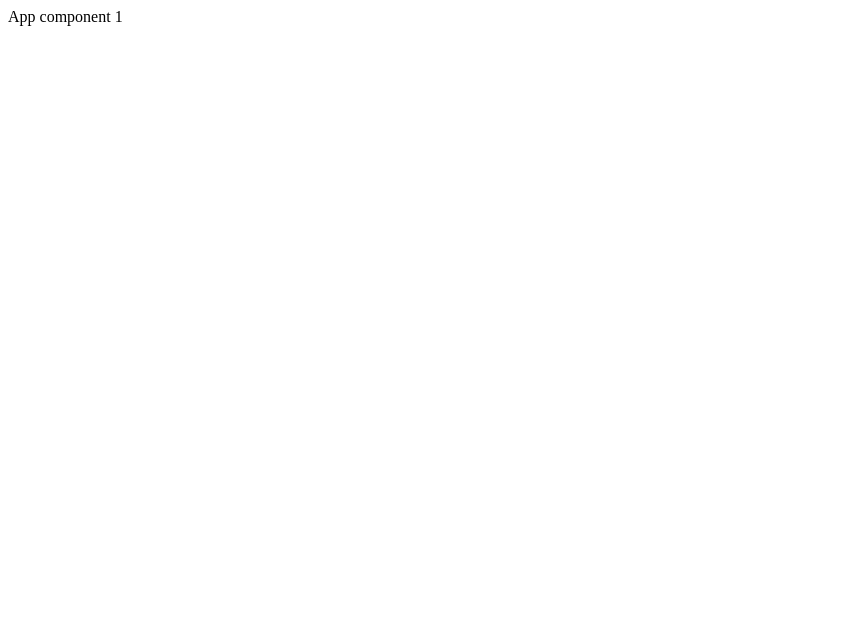
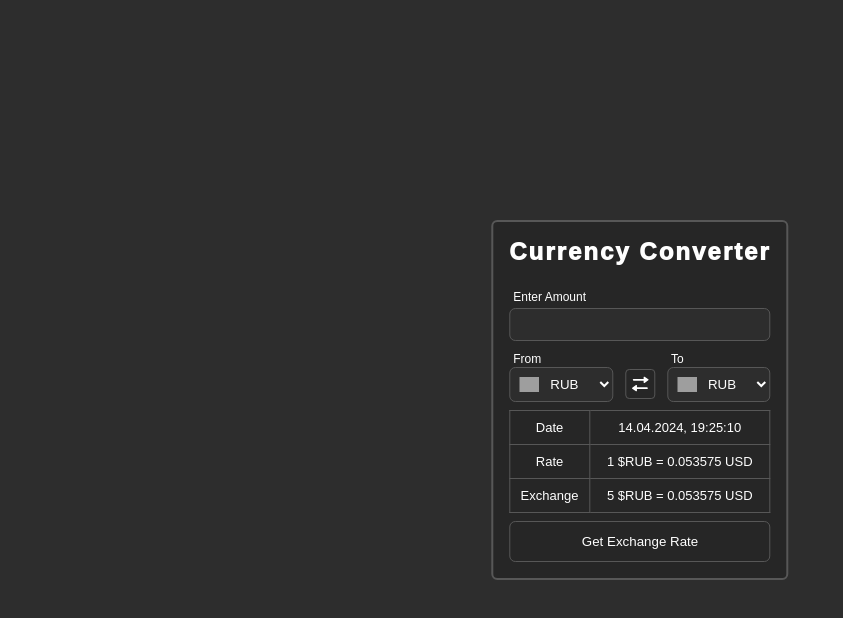
Before and after one commit to diplomatgmg/currency-converter, a React (Create React App) app: page / in a window 1280 px wide. Shown: the top 618 px of the page, without its empty margins (0-843 px from the left). Built offline with nearby package versions, Linux system fonts and the light colour scheme; grey boxes are pictures that could not be loaded.

Commit message:
Добавлена верстка

```diff
--- a/src/App.tsx
+++ b/src/App.tsx
@@ -1,10 +1,72 @@
 import React from 'react'
+import './assets/style/style.scss'
+import SwapSvg from './assets/svg/swap.svg'
 
 const App = (): React.ReactElement => {
   return (
-    <div>
-      App component 1
+    <div className="converter">
+      <h1 className="converter__title">Currency Converter</h1>
+      <form className="converter__form">
+        <label className="converter__label">
+          <span className="converter__label-text">Enter Amount</span>
+          <input type="number" className="converter__input"/>
+        </label>
+
+        <div className="converter__conversion">
+          <div className="converter__from">
+            <span className="converter__label-text">From</span>
+            <div className="converter__select-wrapper">
+              <img src="https://flagcdn.com/48x36/us.png" alt="" className="converter__flag"/>
+              <label className="converter__select-label">
+                <select className="converter__select">
+                  <option value="RUB">RUB</option>
+                  <option value="USD">USD</option>
+                  <option value="RUB">EUR</option>
+                </select>
+              </label>
+            </div>
+          </div>
+
+          <div className="converter__reverse">
+            <img src={SwapSvg} alt=""/>
+          </div>
+
+          <div className="converter__to">
+            <span className="converter__label-text">To</span>
+            <div className="converter__select-wrapper">
+              <img src="https://flagcdn.com/48x36/us.png" alt="" className="converter__flag"/>
+              <label className="converter__select-label">
+                <select className="converter__select">
+                  <option value="RUB">RUB</option>
+                  <option value="USD">USD</option>
+                  <option value="RUB">EUR</option>
+                </select>
+              </label>
+            </div>
+          </div>
+        </div>
+
+        <table className="converter__table">
+          <tbody>
+          <tr>
+            <td>Date</td>
+            <td>14.04.2024, 19:25:10</td>
+          </tr>
+          <tr>
+            <td>Rate</td>
+            <td>1 $RUB = 0.053575 USD</td>
+          </tr>
+          <tr>
+            <td>Exchange</td>
+            <td>5 $RUB = 0.053575 USD</td>
+          </tr>
+          </tbody>
+        </table>
+
+        <button type="submit" className="converter__submit">Get Exchange Rate</button>
+      </form>
     </div>
+
   )
 }
 
--- /dev/null
+++ b/src/assets/style/style.scss
@@ -0,0 +1,184 @@
+$background: #262626;
+$background-second: #2d2d2d;
+$border-color: #575757;
+
+body {
+  font-family: sans-serif;
+
+  color: #fff;
+  background-color: $background-second;
+}
+
+.converter {
+  position: absolute;
+  top: 50%;
+  left: 50%;
+
+  display: flex;
+  align-items: center;
+  flex-direction: column;
+  justify-content: center;
+
+  width: fit-content;
+  padding: 16px;
+
+  transform: translate(-50%, -50%);
+
+  border: 2px solid $border-color;
+  border-radius: 6px;
+  background: $background;
+
+  &__title {
+    font-size: 24px;
+    font-weight: 1000;
+
+    margin: 0 0 24px 0;
+
+    text-align: center;
+    white-space: nowrap;
+    letter-spacing: 2px;
+  }
+
+  &__form {
+    display: flex;
+    flex-direction: column;
+
+    width: 100%;
+
+    gap: 8px;
+  }
+
+  &__label {
+    display: flex;
+    flex-direction: column;
+  }
+
+  &__label-text {
+    font-size: 12px;
+
+    margin-bottom: 4px;
+    margin-left: 4px;
+  }
+
+  &__input,
+  &__select {
+    padding: 8px;
+
+    color: #fff;
+    border: 1px solid $border-color;
+    border-radius: 6px;
+    outline: none;
+    background-color: $background-second;
+  }
+
+  &__conversion {
+    display: flex;
+
+    width: 100%;
+
+    gap: 12px;
+  }
+
+  &__select-wrapper {
+    position: relative;
+  }
+
+  &__flag {
+    position: absolute;
+    top: 10px;
+    left: 10px;
+
+    width: 20px;
+  }
+
+  &__from,
+  &__to {
+    width: 100%;
+  }
+
+  &__reverse {
+    position: relative;
+    top: 20px;
+
+    display: flex;
+
+    height: fit-content;
+    padding: 4px;
+
+    cursor: pointer;
+    transition: background-color 100ms;
+
+    border: 1px solid $border-color;
+    border-radius: 4px;
+
+    &:hover {
+      background-color: $background-second;
+    }
+
+    img {
+      width: 20px;
+    }
+  }
+
+  &__select {
+    width: 100%;
+    padding-left: 36px;
+  }
+
+
+  &__table {
+    border-collapse: collapse;
+
+    text-align: center;
+    text-decoration: none;
+
+    & th {
+      font-size: 14px;
+      font-weight: normal;
+
+      color: #fff;
+      background-color: #000;
+    }
+
+    & td {
+      font-size: 13px;
+    }
+
+    & td,
+    & th {
+      line-height: 13px;
+
+      padding: 10px 5px;
+
+      vertical-align: middle;
+      white-space: pre-wrap;
+
+      border: 1px solid $border-color;
+    }
+
+    & tr:hover {
+      background-color: $background-second;
+    }
+
+    & tr:hover td {
+      cursor: default;
+    }
+  }
+
+
+  &__submit {
+    padding: 12px 0;
+
+    cursor: pointer;
+    transition: background-color 100ms;
+
+    color: white;
+    border: 1px solid $border-color;
+    border-radius: 6px;
+    background-color: $background;
+
+    &:hover {
+      background-color: $background-second;
+    }
+  }
+}
--- /dev/null
+++ b/src/declarations.d.ts
@@ -0,0 +1,4 @@
+declare module '*.svg' {
+  const content: any
+  export default content
+}
```
Also changed, not shown: src/assets/svg/swap.svg (added).
